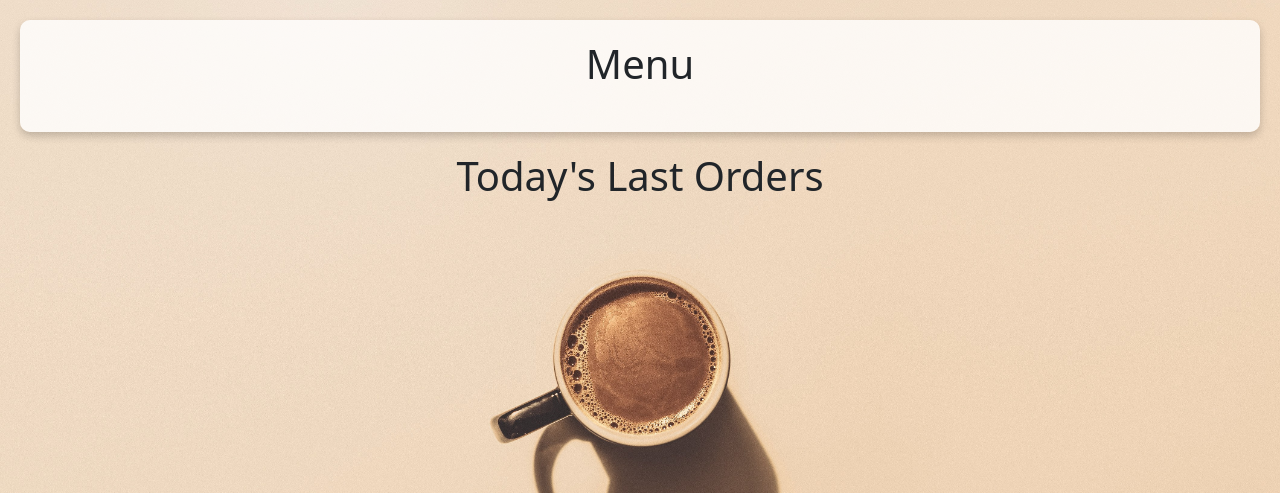
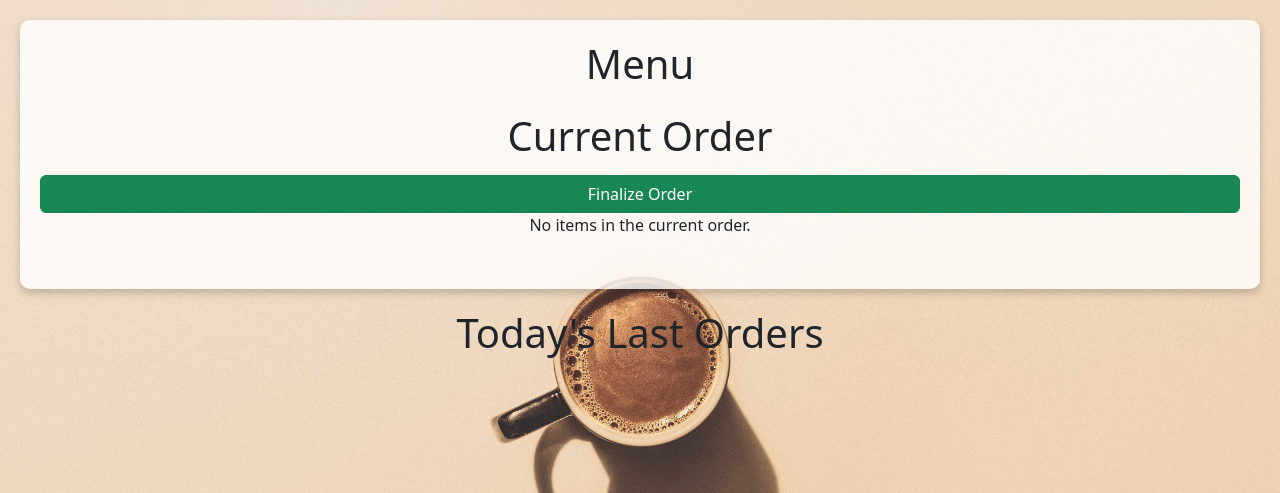
Before and after one commit to mohamed-622/Alx-Portfolio-JavaManager, a Flask app: page /orders in a window 1280 px wide. Shown: the part 60-553 px from the top of the page. Run offline with Flask 3, Linux system fonts and the light colour scheme; the visitor is signed in with stand-in values (Sample User, id 1).

Commit message:
Adding multiple MenuItems in the same order

```diff
--- a/app/routes.py
+++ b/app/routes.py
@@ -3,7 +3,6 @@
 from .models import User, Order, MenuItem, SizePrice
 from sqlalchemy.orm import joinedload
 from datetime import datetime
-
 
 
 @app.route('/login', methods=['GET', 'POST'])
@@ -49,13 +48,11 @@
 
     return render_template('new_user.html')
 
-
 @app.route('/logout')
 def logout():
     session.pop('user_id', None)
     flash('Logged out successfully!', 'success')
     return redirect(url_for('login'))
-
 
 @app.route('/orders', methods=['GET'])
 def orders():
@@ -73,8 +70,17 @@
         Order.created_at >= today
     ).order_by(Order.created_at.desc()).limit(10).all()
 
-    return render_template('orders.html', menu_items=menu_items, orders=user_orders)
+    # Pass indexed current_order to the template
+    current_order_with_index = [
+        {"index": i, **item} for i, item in enumerate(session.get('current_order', []))
+    ]
 
+    return render_template(
+        'orders.html',
+        menu_items=menu_items,
+        orders=user_orders,
+        current_order=current_order_with_index
+    )
 
 @app.route('/create_order', methods=['POST'])
 def create_order():
@@ -97,22 +103,79 @@
         flash('Invalid menu item or size!', 'danger')
         return redirect(url_for('orders'))
 
+    # Calculate total price for this item
+    item_total = size_price.price * quantity
+
+    # Initialize 'current_order' in session if it doesn't exist
+    if 'current_order' not in session:
+        session['current_order'] = []
+
+    # Append the new item to the current order
+    session['current_order'].append({
+        'item_name': item_name,
+        'size': size,
+        'price': size_price.price,
+        'quantity': quantity,
+        'item_total': item_total
+    })
+    session.modified = True
+
+    flash(f'Added {quantity} x {item_name} ({size}) to your order!', 'success')
+    return redirect(url_for('orders'))
+
+@app.route('/finalize_order', methods=['POST'])
+def finalize_order():
+    if 'user_id' not in session:
+        flash('Please log in to finalize orders!', 'warning')
+        return redirect(url_for('login'))
+
+    if 'current_order' not in session or not session['current_order']:
+        flash('No items to finalize!', 'danger')
+        return redirect(url_for('orders'))
+
+    # Combine items into a single description
+    description = ", ".join(
+        f"{item['quantity']} x {item['item_name']} ({item['size']})"
+        for item in session['current_order']
+    )
+
     # Calculate total price
-    total_price = size_price.price * quantity
+    total_price = sum(item['item_total'] for item in session['current_order'])
 
-    # Create the order
+    # Save the order
     new_order = Order(
         order_number=f"ORD{int(Order.query.count()) + 1:03}",
         user_id=session['user_id'],
-        description=f"{quantity} x {item_name} ({size})",
+        description=description,
         total_price=total_price
     )
     db.session.add(new_order)
     db.session.commit()
 
-    flash('Order added successfully!', 'success')
+    # Clear the current order
+    session.pop('current_order', None)
+    flash('Order finalized successfully!', 'success')
     return redirect(url_for('orders'))
 
+@app.route('/remove_item', methods=['POST'])
+def remove_item():
+    if 'current_order' not in session or not session['current_order']:
+        flash('No items to remove!', 'danger')
+        return redirect(url_for('orders'))
+
+    try:
+        # Get the index of the item to remove
+        item_index = int(request.form['item_index'])
+
+        # Remove the item
+        removed_item = session['current_order'].pop(item_index)
+        session.modified = True  # Mark the session as modified
+
+        flash(f"Removed {removed_item['quantity']} x {removed_item['item_name']} ({removed_item['size']}) from the order.", 'success')
+    except (IndexError, ValueError):
+        flash('Invalid item index!', 'danger')
+
+    return redirect(url_for('orders'))
 
 @app.route('/order_history', methods=['GET'])
 def order_history():
@@ -150,7 +213,6 @@
     menu_items = MenuItem.query.all()
     return render_template('menu.html', menu_items=menu_items)
 
-
 @app.route('/menu/modify/<int:item_id>', methods=['GET', 'POST'])
 def modify_menu_item(item_id):
     if 'user_id' not in session:
@@ -178,7 +240,6 @@
 
     return render_template('modify_menu_item.html', item=item)
 
-
 @app.route('/menu/delete/<int:item_id>', methods=['POST'])
 def delete_menu_item(item_id):
     if 'user_id' not in session:
--- a/app/templates/orders.html
+++ b/app/templates/orders.html
@@ -39,10 +39,28 @@
             </div>
             {% endfor %}
         </ul>
+        <h1>Current Order</h1>
+        <form method="POST" action="{{ url_for('finalize_order') }}">
+            <button type="submit" class="btn btn-success">Finalize Order</button>
+        </form>
+        <ul>
+            {% if current_order %}
+                {% for item in current_order %}
+                <li>
+                    {{ item.quantity }} x {{ item.item_name }} ({{ item.size }}) - {{ item.item_total }} MAD
+                    <form method="POST" action="{{ url_for('remove_item') }}" style="display:inline;">
+                        <input type="hidden" name="item_index" value="{{ item.index }}">
+                        <button type="submit" class="btn btn-danger btn-sm">Remove</button>
+                    </form>
+                </li>
+                {% endfor %}
+            {% else %}
+                <p>No items in the current order.</p>
+            {% endif %}
+        </ul>
     </div>
     <div class="card-container">
         <h1>Today's Last Orders</h1>
-
         {% for order in orders %}
             <div class="card">
                 <div class="card-body">
```
